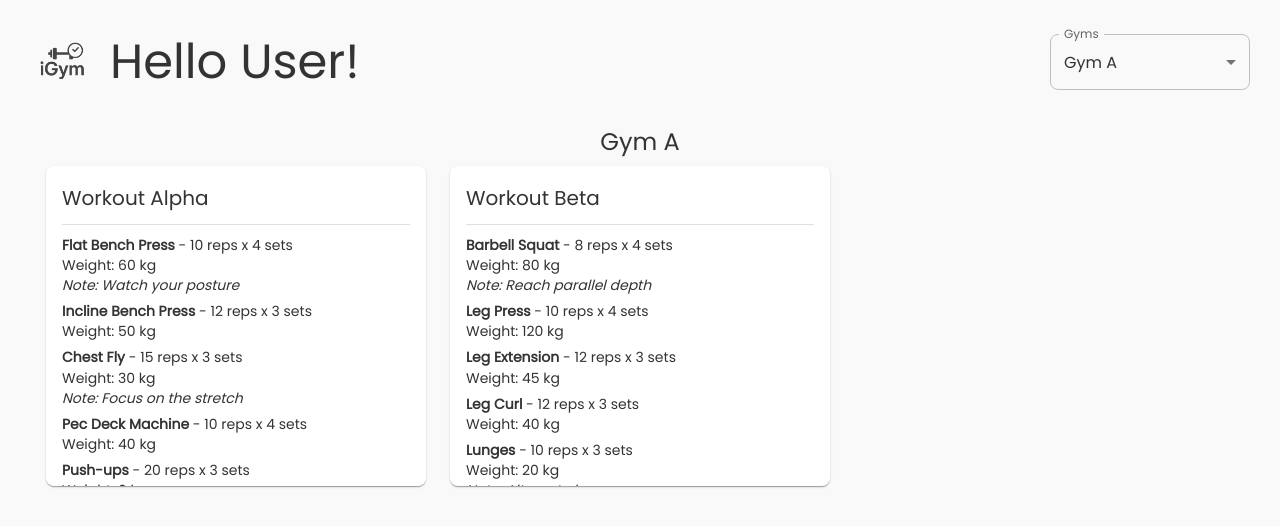
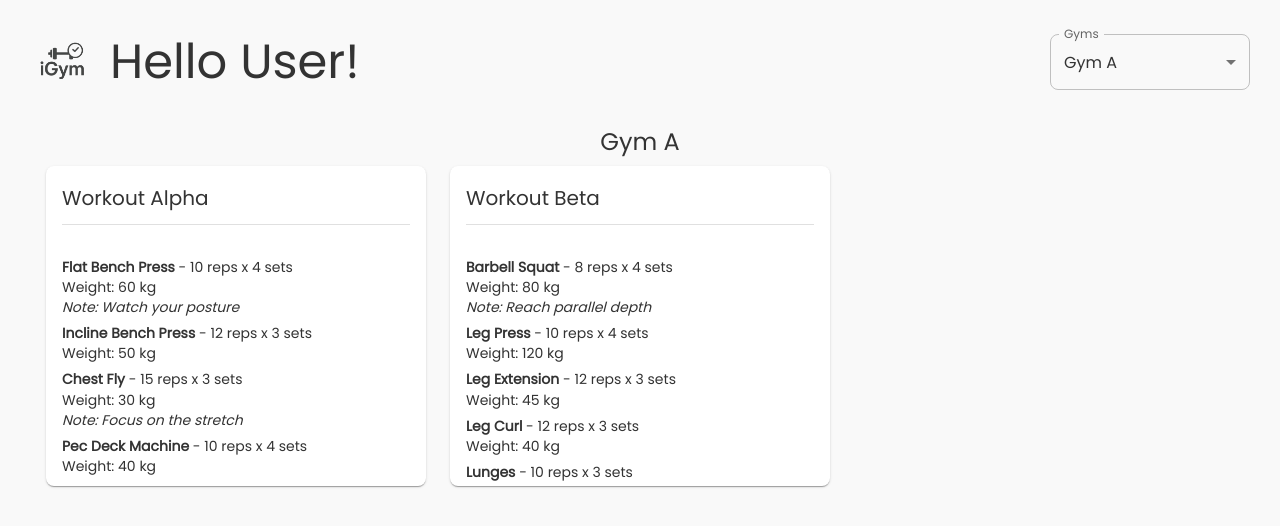
Before and after one commit to tomerpeceniski/igym, a React (Vite) app in the folder frontend/: page / in a window 1280 px wide. Shown: the top 526 px of the page. Built offline with nearby package versions, Linux system fonts and the light colour scheme; some icons are missing.

Commit message:
refactor: freeze title of workout card

```diff
--- a/frontend/src/components/WorkoutCard.jsx
+++ b/frontend/src/components/WorkoutCard.jsx
@@ -13,12 +13,8 @@ export default function WorkoutCard({ workout }) {
         boxSizing: 'border-box'
       }}
     >
-      <CardContent
-        sx={{
-          flexGrow: 1,
-          overflow: 'auto',
-        }}
-      >
+
+<Box sx={{ p: 2 }}>
         <Box display="flex" justifyContent="space-between" alignItems="center">
           <Typography variant="h6">{workout.name}</Typography>
           <Box display="flex" gap={1}>
@@ -30,8 +26,15 @@ export default function WorkoutCard({ workout }) {
             </IconButton>
           </Box>
         </Box>
+        <Divider sx={{ mt: 1.25 }} />
+      </Box>
+      <CardContent
+        sx={{
+          flexGrow: 1,
+          overflow: 'auto',
+        }}
+      >
 
-        <Divider sx={{ my: 1.25 }} />
 
         {workout.exercises.map((ex, idx) => (
           <Typography key={idx} variant="body2" sx={{ mb: 0.75 }}>
```
